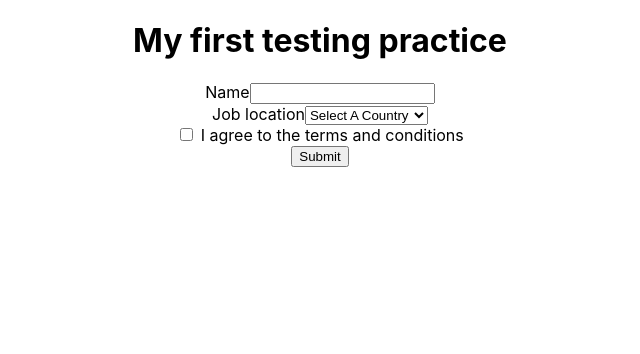
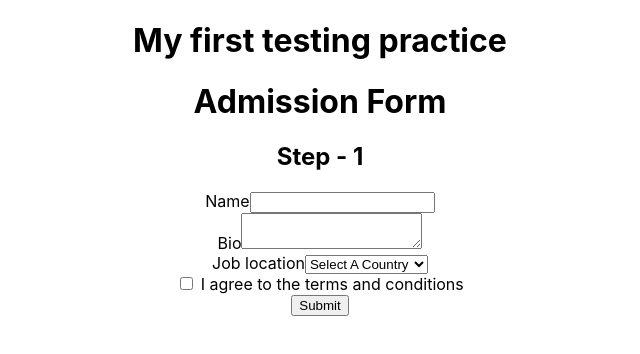
Before and after one commit to Rakib544/React-testing-practice, a React (Create React App) app: page / in a window 1280 px wide. Shown: the top 354 px of the page, without its empty margins (320-960 px from the left). Built offline with nearby package versions, Linux system fonts and the light colour scheme.

Commit message:
learning more about getByRole query

```diff
--- a/src/components/from/form.tsx
+++ b/src/components/from/form.tsx
@@ -1,9 +1,16 @@
 const Form = () => {
   return (
+    <>
+      <h1>Admission Form</h1>
+      <h2>Step - 1</h2>
       <form>
         <div>
           <label htmlFor="name">Name</label>
           <input type="text" id="name" />
+        </div>
+        <div>
+          <label htmlFor="bio">Bio</label>
+          <textarea id="bio"></textarea>
         </div>
         <div>
           <label htmlFor="job-description">Job location</label>
@@ -23,6 +30,7 @@ const Form = () => {
         </div>
         <button>Submit</button>
       </form>
+    </>
   );
 };
 
```
Also changed, not shown: 1 other file (tests, documents, lock files or other folders). Lines whose indentation alone changed are shown as unchanged.
